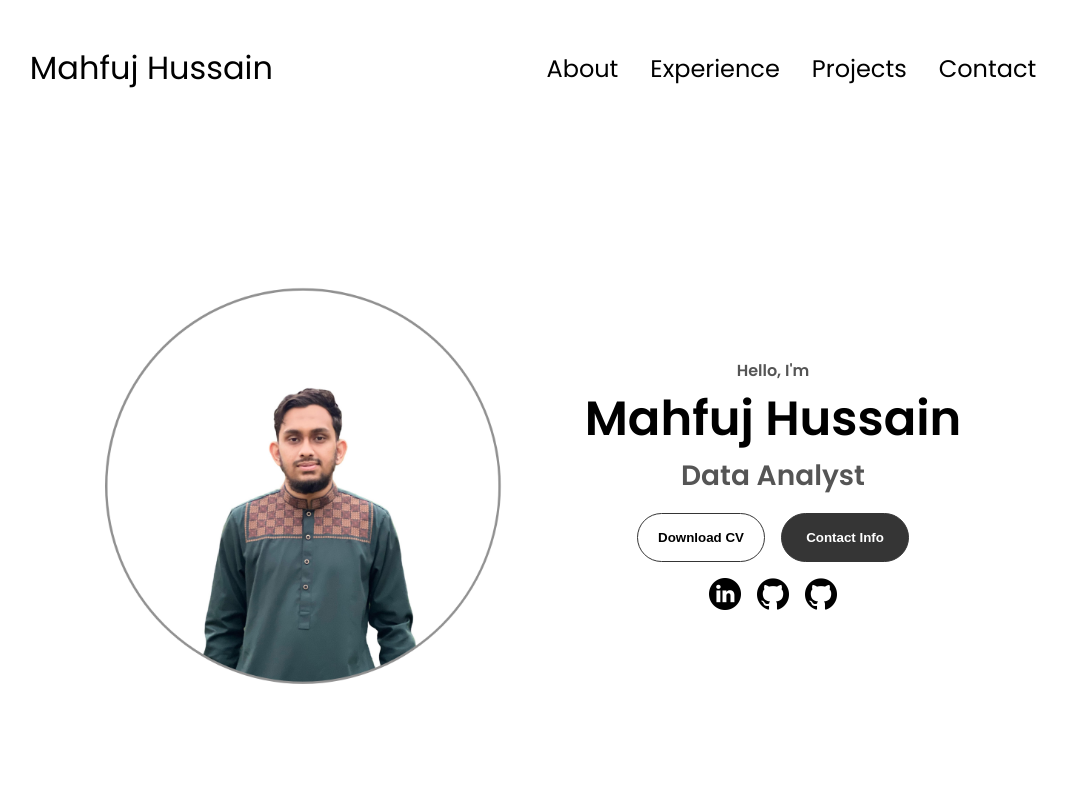
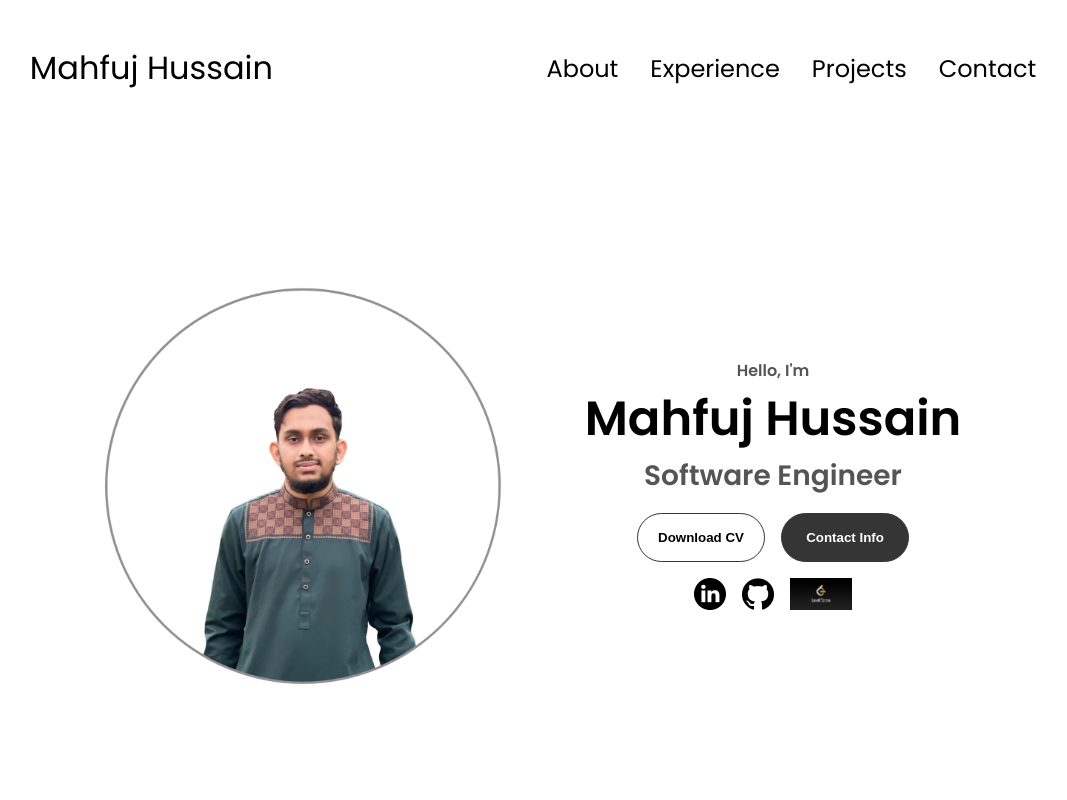
Before and after one commit to Nadim284/Resume, a plain HTML site: page index.html in a window 1280 px wide. Shown: the top 800 px of the page, without its empty margins (107-1174 px from the left). Drawn offline with Linux system fonts and the light colour scheme.

Commit message:
Update index.html
Add Leetcode image

```diff
--- a/index.html
+++ b/index.html
@@ -43,7 +43,7 @@
       <div class="section__text">
         <p class="section__text__p1">Hello, I'm</p>
         <h1 class="title">Mahfuj Hussain</h1>
-        <p class="section__text__p2">Data Analyst</p>
+        <p class="section__text__p2">Software Engineer</p>
         <div class="btn-container">
           <button
             class="btn btn-color-2"
@@ -69,7 +69,7 @@
             onclick="location.href='https://github.com/Nadim284'"
           />
           <img
-            src="./assets/github.png"
+            src="./LeetCode_Sharing.png"
             alt="My LeetCode profile"
             class="icon"
             onclick="location.href='https://leetcode.com/u/21Nadim/'"
```
